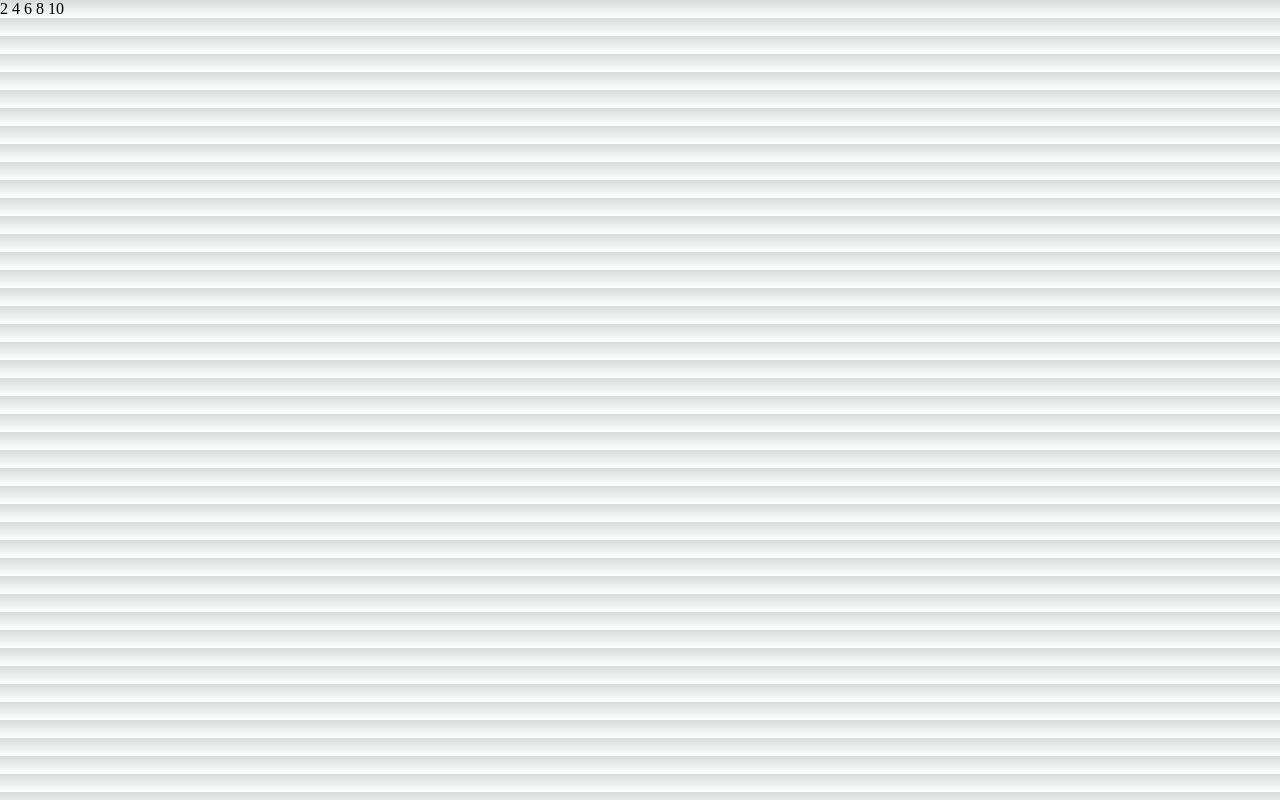
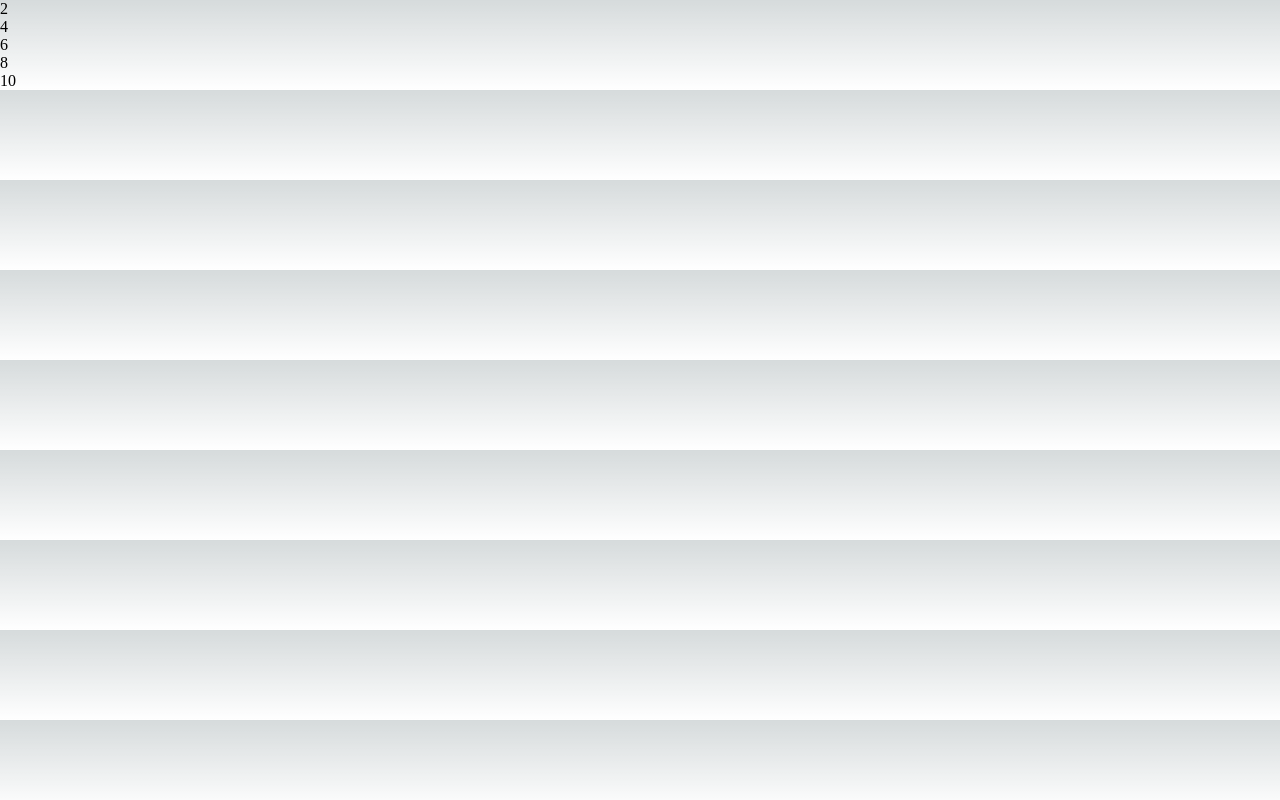
Before and after one commit to luucasor/exerciciosnextjs, a Next.js app: page /render/condicional1 in a window 1280 px wide. Built offline with nearby package versions, Linux system fonts and the light colour scheme.

Commit message:
Exemplo1 de reenderização condicional

```diff
--- a/components/SomentePar.jsx
+++ b/components/SomentePar.jsx
@@ -1,5 +1,13 @@
 export default function SomentePar(props) {
     const numeroPar = props.numero % 2 === 0;
 
-    return numeroPar ? <span>{props.numero} </span> : null
+    //return numeroPar ? <span>{props.numero} </span> : null
+    return (
+        <div>
+            {numeroPar ?
+                <span>{props.numero}</span> :
+                null
+            }
+        </div>
+    )
 }
```
